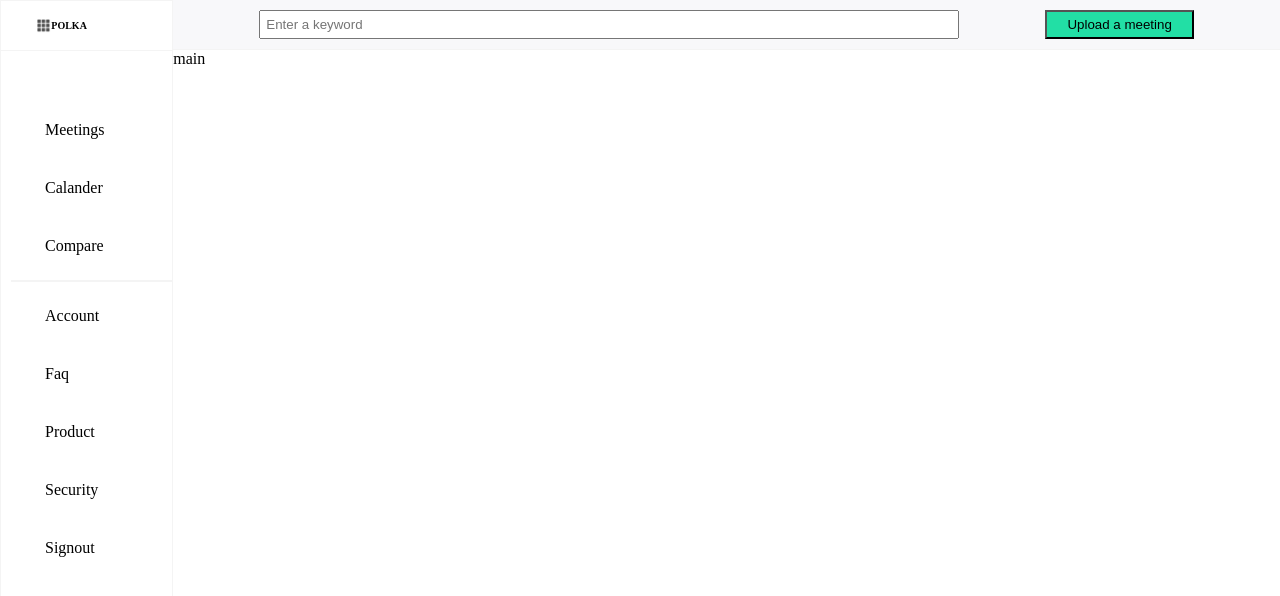
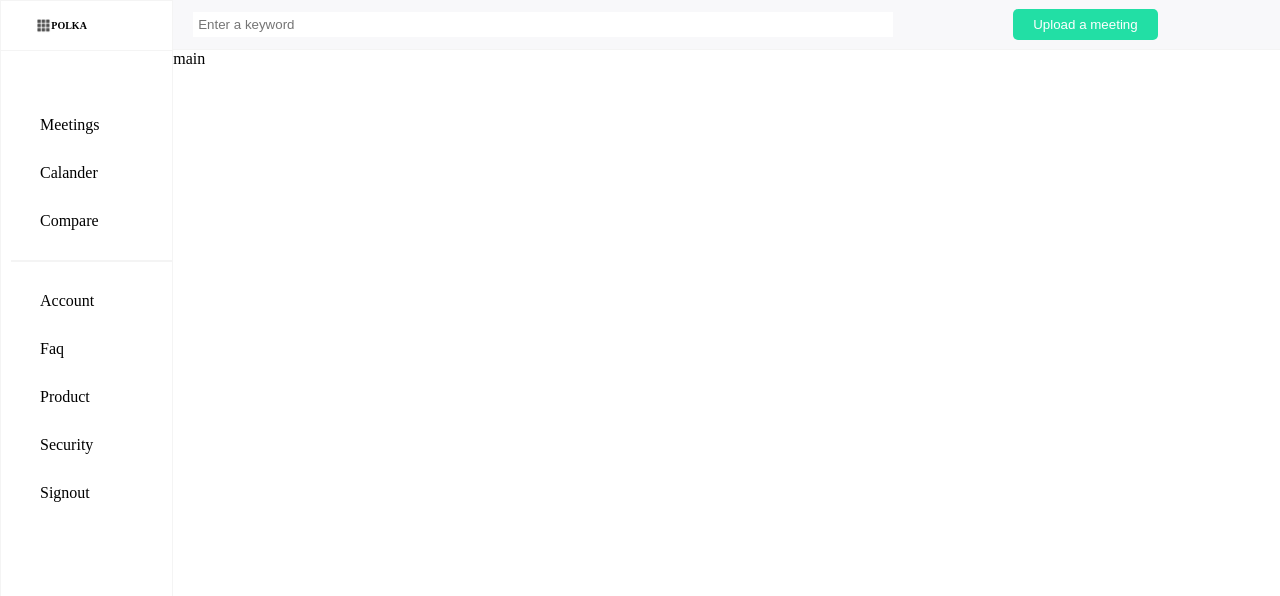
Before and after one commit to Sushii1705/CSS, a plain HTML site: page Dashboard-pract/index.html in a window 1280 px wide. Drawn offline with Linux system fonts and the light colour scheme; files that its build step writes are made by us from their sources.

Commit message:
initial commit

```diff
--- a/Dashboard-pract/assets/css/style.css
+++ b/Dashboard-pract/assets/css/style.css
@@ -24,7 +24,7 @@ body {
 }
 .topbar {
   display: flex;
-  justify-content: space-evenly;
+  /* justify-content: space-evenly; */
   align-items: center;
   height: 50px;
   border-bottom: 1px solid #f4f4f4;
@@ -60,11 +60,13 @@ body {
   margin-right: 50px;
 }
 .list1 li{
-  padding: 20px;
+  padding: 15px;
 
 }
 .list2 li{
-  padding: 20px;
+  padding: 15px;
+
+
 }
 .list1{
   padding-bottom: 5px;
@@ -90,3 +92,32 @@ body {
 .list2 li span{
   margin-right: 10px;
 }
+.topbar button{
+  border-radius: 5px;
+  color: white;
+  border: none;
+  padding: 8px 20px;
+  margin-left: 120px;
+  background-color: #22dfa5;
+}
+ .list1 li:hover
+ {
+   background-color: #f7f7f9;
+
+
+ }
+ .list2 li:hover
+ {
+   background-color: #f7f7f9;
+
+
+ }
+ .topbar input{
+   width: 700px;
+   padding: 5px;
+   margin-left: 20px;
+   border: none;
+ }
+ .main p{
+   background-color: red;
+ }
--- a/Dashboard-pract/index.html
+++ b/Dashboard-pract/index.html
@@ -22,13 +22,13 @@
                 <div style="border-bottom: 2px solid #f4f4f4; margin-left: 10px;">
                     <ul class="list1">
                         <li>
-                            <span class="icon icon-radio-checked"></span><a href="#">Meetings</a>
+                            <a href="#"><span class="icon icon-radio-checked"></span>Meetings</a>
                         </li>
                         <li>
-                            <span class="icon icon-calendar"></span><a href="#">Calander</a>
+                            <a href="#"><span class="icon icon-calendar"></span>Calander</a>
                         </li>
-                        <li>
-                            <span class="icon icon-compare_arrows"></span><a href="#">Compare</a>
+                        <li style="margin-bottom: 10px;">
+                            <a href="#"><span class="icon icon-compare_arrows"></span>Compare</a>
                         </li>
 
                     </ul>
@@ -36,20 +36,20 @@
                 </div>
                 <div style="margin-left: 10px;">
                     <ul class="list2">
-                        <li>
-                            <span class="icon icon-account_circle"></span><a href="#">Account</a>
+                        <li style="margin-top: 10px;">
+                            <a href="#"><span class="icon icon-account_circle"></span>Account</a>
                         </li>
                         <li>
-                            <span class="icon icon-help"></span><a href="#">Faq</a>
+                            <a href="#"><span class="icon icon-help"></span>Faq</a>
                         </li>
                         <li>
-                            <span class="icon icon-product-hunt"></span><a href="#">Product</a>
+                            <a href="#"><span class="icon icon-product-hunt"></span>Product</a>
                         </li>
                         <li>
-                            <span class="icon icon-shield"></span> <a href="#">Security</a>
+                            <a href="#"><span class="icon icon-shield"></span>Security</a>
                         </li>
                         <li>
-                            <span class="icon icon-log-out"></span><a href="#">Signout</a>
+                            <a href="#"><span class="icon icon-log-out"></span>Signout</a>
                         </li>
                     </ul>
                 </div>
@@ -62,11 +62,11 @@
                 <header class="topbar">
                     <div>
                         <input type="text" id="keyword" name="keyword" placeholder="Enter a keyword"
-                            style="width: 700px; padding: 5px;  ">
+                            >
                             <a href="#" class="icon-search"></a>
                     </div>
                     <div>
-                        <button style="background-color: #22dfa5; padding:5px 20px">Upload a
+                        <button>Upload a
                             meeting</button>
                     </div>
                 </header>
```
